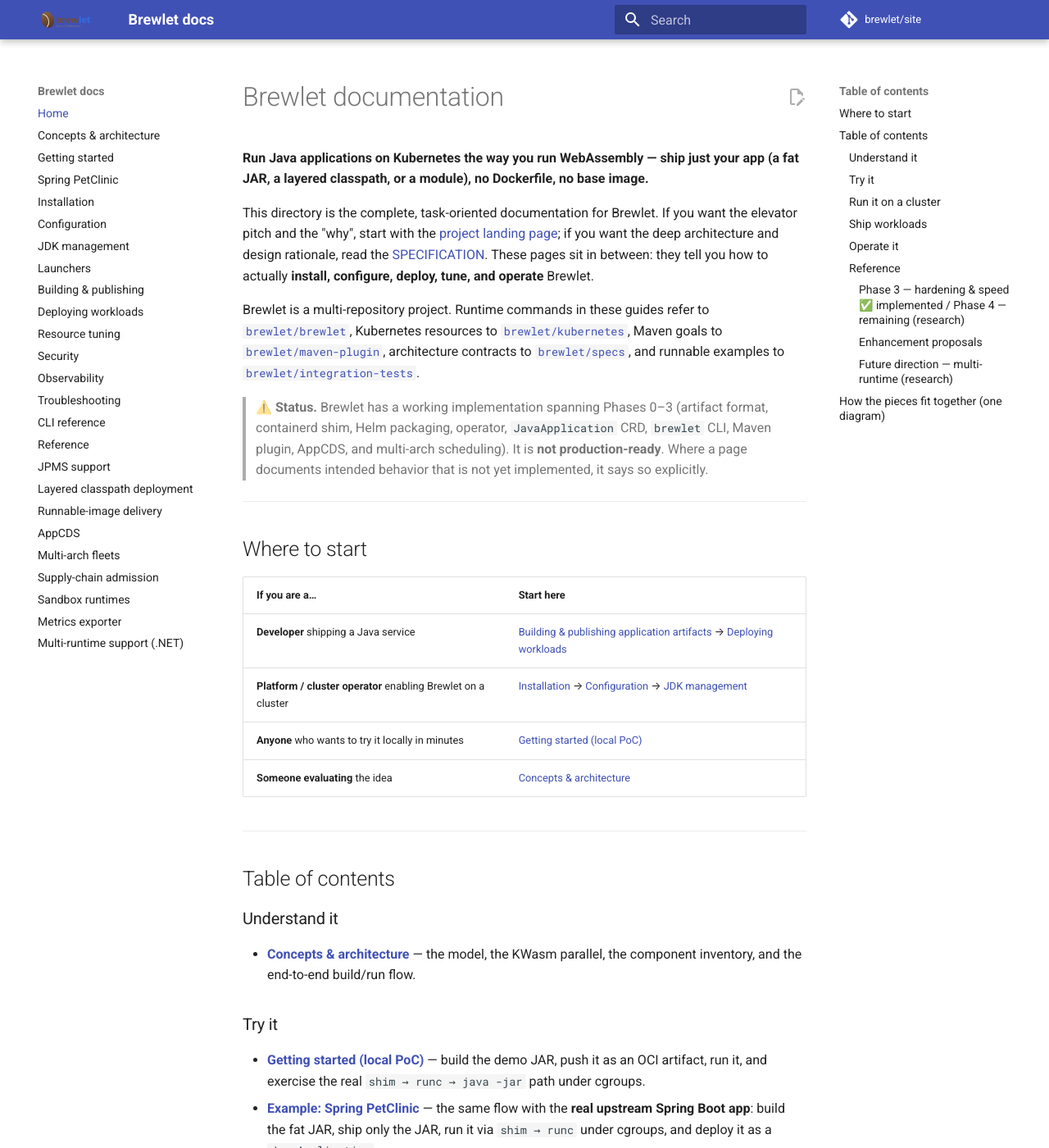
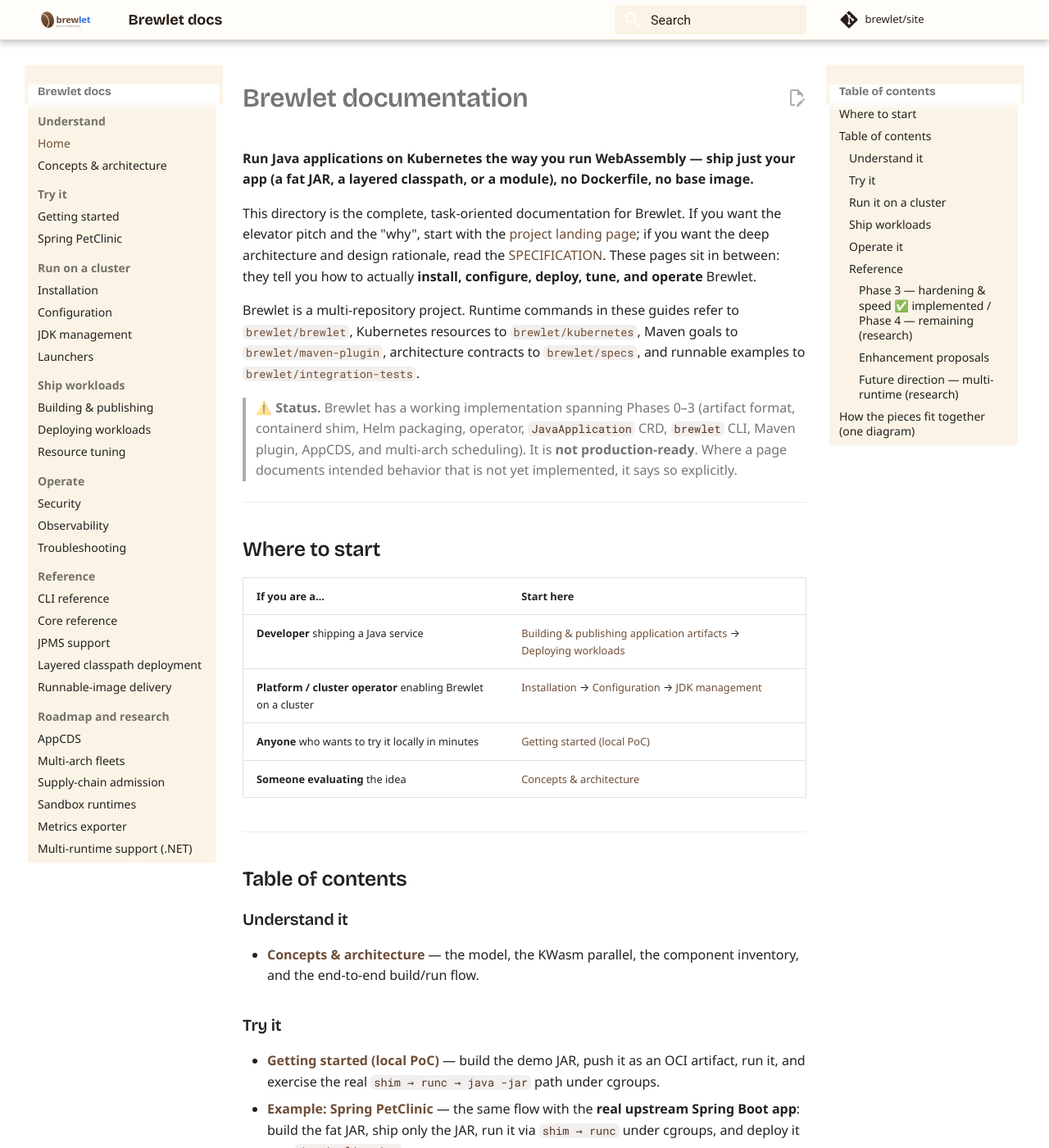
Before and after one commit to brewlet/site, an MkDocs documentation site: the page built from docs/README.md, in a window 1280 px wide and 1400 px high. Shown: the whole window at 82% size. Built offline with MkDocs 1.6.1 and Material for MkDocs 9.7.7, drawn with Linux system fonts in a browser that asks for light colours; comment, search, counter and statistics services are not loaded; some of the changed text lies outside the part shown.

Commit message:
Polish docs rendering, theme, and nav tree
Co-authored-by: Copilot App <223556219+Copilot@users.noreply.github.com>

Copilot-Session: 4c416287-76d8-42f1-89f3-d8f375dbbc0e

```diff
--- /dev/null
+++ b/docs/javascripts/mermaid-init.js
@@ -0,0 +1,15 @@
+(function () {
+  function renderMermaid() {
+    if (!window.mermaid) return;
+
+    window.mermaid.initialize({ startOnLoad: false });
+    window.mermaid.run({ querySelector: ".mermaid" });
+  }
+
+  if (typeof document$ !== "undefined" && document$.subscribe) {
+    document$.subscribe(renderMermaid);
+    return;
+  }
+
+  window.addEventListener("load", renderMermaid);
+})();
--- /dev/null
+++ b/docs/stylesheets/brewlet-docs.css
@@ -0,0 +1,68 @@
+@import url("https://fonts.googleapis.com/css2?family=Bricolage+Grotesque:opsz,wght@12..96,600;12..96,700;12..96,800&display=swap");
+
+:root {
+  --brewlet-coffee: #6f4e37;
+  --brewlet-coffee-dark: #553524;
+  --brewlet-coffee-deep: #3b241a;
+  --brewlet-k8s: #326ce5;
+  --brewlet-cream: #f5e6c8;
+  --brewlet-cream-soft: #fbf4e6;
+  --brewlet-ink: #2a1f18;
+  --brewlet-muted: #6b5d51;
+  --brewlet-line: #e7dcc9;
+  --brewlet-bg: #fffdf9;
+
+  --md-primary-fg-color: var(--brewlet-coffee);
+  --md-primary-fg-color--light: #8a6244;
+  --md-primary-fg-color--dark: var(--brewlet-coffee-dark);
+  --md-accent-fg-color: var(--brewlet-k8s);
+  --md-default-bg-color: var(--brewlet-bg);
+  --md-default-fg-color: var(--brewlet-ink);
+  --md-default-fg-color--light: var(--brewlet-muted);
+  --md-typeset-a-color: var(--brewlet-k8s);
+}
+
+body {
+  font-family: "Segoe UI", -apple-system, BlinkMacSystemFont, Roboto, Helvetica, Arial, sans-serif;
+}
+
+.md-typeset h1,
+.md-typeset h2,
+.md-typeset h3,
+.md-typeset h4,
+.md-typeset h5,
+.md-typeset h6,
+.md-header__title,
+.md-nav__title {
+  font-family: "Bricolage Grotesque", "Segoe UI", -apple-system, BlinkMacSystemFont, sans-serif;
+}
+
+.md-header {
+  background: rgba(255, 253, 249, 0.9);
+  border-bottom: 1px solid var(--brewlet-line);
+  color: var(--brewlet-ink);
+}
+
+.md-header__button,
+.md-header__topic,
+.md-search__icon,
+.md-search__input::placeholder {
+  color: var(--brewlet-ink);
+}
+
+.md-tabs {
+  background: var(--brewlet-coffee-deep);
+}
+
+.md-sidebar,
+.md-nav,
+.md-nav__source,
+.md-search__form {
+  background: var(--brewlet-cream-soft);
+}
+
+.md-typeset code {
+  background: rgba(111, 78, 55, 0.09);
+  color: var(--brewlet-coffee-dark);
+  border-radius: 6px;
+}
--- a/mkdocs.yml
+++ b/mkdocs.yml
@@ -13,6 +13,10 @@ theme:
   name: material
   logo: logos/brewlet-logo.svg
   favicon: logos/brewlet-logo.svg
+  palette:
+    - scheme: default
+      primary: custom
+      accent: custom
   features:
     - navigation.sections
     - navigation.expand
@@ -36,33 +40,51 @@ markdown_extensions:
       anchor_linenums: true
   - pymdownx.inlinehilite
   - pymdownx.snippets
-  - pymdownx.superfences
+  - pymdownx.superfences:
+      custom_fences:
+        - name: mermaid
+          class: mermaid
+          format: !!python/name:pymdownx.superfences.fence_code_format
   - pymdownx.tabbed:
       alternate_style: true
 
+extra_javascript:
+  - https://unpkg.com/mermaid@10/dist/mermaid.min.js
+  - javascripts/mermaid-init.js
+
+extra_css:
+  - stylesheets/brewlet-docs.css
+
 nav:
-  - Home: README.md
-  - Concepts & architecture: concepts.md
-  - Getting started: getting-started.md
-  - Spring PetClinic: spring-petclinic.md
-  - Installation: installation.md
-  - Configuration: configuration.md
-  - JDK management: jdk-management.md
-  - Launchers: launchers.md
-  - Building & publishing: building-and-publishing.md
-  - Deploying workloads: deploying-workloads.md
-  - Resource tuning: resource-tuning.md
-  - Security: security.md
-  - Observability: observability.md
-  - Troubleshooting: troubleshooting.md
-  - CLI reference: cli-reference.md
-  - Reference: reference.md
-  - JPMS support: jpms-support.md
-  - Layered classpath deployment: layered-classpath-deployment.md
-  - Runnable-image delivery: runnable-image.md
-  - AppCDS: appcds.md
-  - Multi-arch fleets: multi-arch.md
-  - Supply-chain admission: supply-chain-admission.md
-  - Sandbox runtimes: sandbox-runtimes.md
-  - Metrics exporter: metrics-exporter.md
-  - Multi-runtime support (.NET): dotnet-runtime-support.md
+  - Understand:
+      - Home: README.md
+      - Concepts & architecture: concepts.md
+  - Try it:
+      - Getting started: getting-started.md
+      - Spring PetClinic: spring-petclinic.md
+  - Run on a cluster:
+      - Installation: installation.md
+      - Configuration: configuration.md
+      - JDK management: jdk-management.md
+      - Launchers: launchers.md
+  - Ship workloads:
+      - Building & publishing: building-and-publishing.md
+      - Deploying workloads: deploying-workloads.md
+      - Resource tuning: resource-tuning.md
+  - Operate:
+      - Security: security.md
+      - Observability: observability.md
+      - Troubleshooting: troubleshooting.md
+  - Reference:
+      - CLI reference: cli-reference.md
+      - Core reference: reference.md
+      - JPMS support: jpms-support.md
+      - Layered classpath deployment: layered-classpath-deployment.md
+      - Runnable-image delivery: runnable-image.md
+  - Roadmap and research:
+      - AppCDS: appcds.md
+      - Multi-arch fleets: multi-arch.md
+      - Supply-chain admission: supply-chain-admission.md
+      - Sandbox runtimes: sandbox-runtimes.md
+      - Metrics exporter: metrics-exporter.md
+      - Multi-runtime support (.NET): dotnet-runtime-support.md
```
